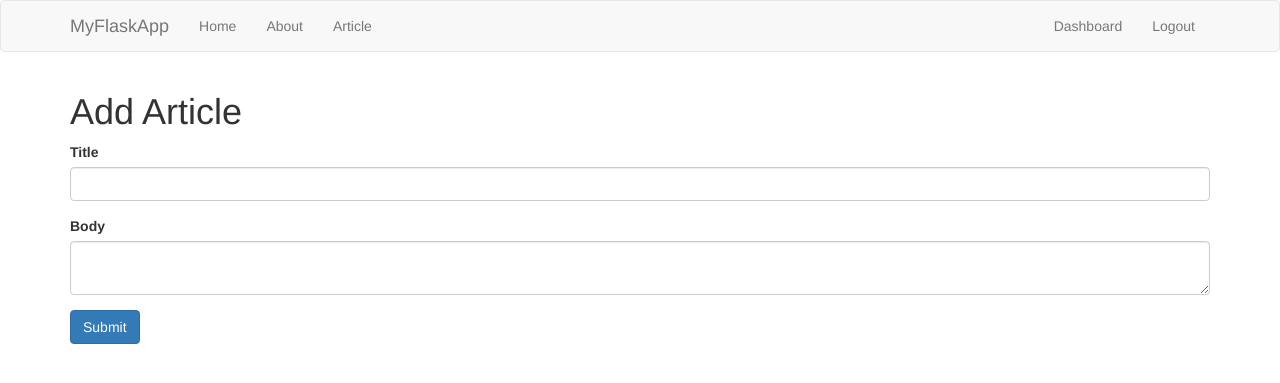
After one commit to hxperl/flask-from-scratch, a Flask app: page /add_article in a window 1280 px wide. The commit adds this page. Shown: the top 383 px of the page. Run offline with Flask 2, Linux system fonts and the light colour scheme; the visitor is signed in with stand-in values (Sample User, id 1); some libraries are stand-ins or nearby versions.

Commit message:
Dashboard & Articles

```diff
--- a/app.py
+++ b/app.py
@@ -39,14 +39,36 @@ def about():
 
 @app.route('/articles')
 def articles():
-    return render_template('articles.html', articles=Articles)
+    # Create cursor
+    cur = mysql.connection.cursor()
+
+    # Get articles
+    result = cur.execute("SELECT * FROM articles")
+
+    articles = cur.fetchall()
+
+    if result > 0:
+        return render_template('articles.html', articles=articles)
+    else:
+        msg = 'No Articles Found'
+        return render_template('articles.html', msg=msg)
+    # Close connection
+    cur.close()
 
 # Single Article
 
 
 @app.route('/article/<string:id>/')
 def article(id):
-    return render_template('article.html', id=id)
+    # Create cursor
+    cur = mysql.connection.cursor()
+
+    # Get articles
+    result = cur.execute("SELECT * FROM articles WHERE id = %s", [id])
+
+    article = cur.fetchone()
+
+    return render_template('article.html', article=article)
 
 # Register Form Class
 
@@ -147,6 +169,7 @@ def is_logged_in(f):
 
 
 @app.route('/logout')
+@is_logged_in
 def logout():
     session.clear()
     flash('You are now logged out', 'success')
@@ -158,7 +181,58 @@ def logout():
 @app.route('/dashboard')
 @is_logged_in
 def dashboard():
-    return render_template('dashboard.html')
+    # Create cursor
+    cur = mysql.connection.cursor()
+
+    # Get articles
+    result = cur.execute("SELECT * FROM articles")
+
+    articles = cur.fetchall()
+
+    if result > 0:
+        return render_template('dashboard.html', articles=articles)
+    else:
+        msg = 'No Articles Found'
+        return render_template('dashboard.html', msg=msg)
+    # Close connection
+    cur.close()
+
+# Article Form Class
+
+
+class ArticleForm(Form):
+    title = StringField('Title', [validators.Length(min=1, max=200)])
+    body = TextAreaField('Body', [validators.Length(min=3)])
+
+# Add Article
+
+
+@app.route('/add_article', methods=['GET', 'POST'])
+@is_logged_in
+def add_article():
+    form = ArticleForm(request.form)
+    if request.method == 'POST' and form.validate():
+        title = form.title.data
+        body = form.body.data
+
+        # Create Cursor
+        cur = mysql.connection.cursor()
+
+        # Execute
+        cur.execute("INSERT INTO articles(title, body, author) VALUES(%s, %s, %s)",
+                    (title, body, session['username']))
+
+        # Commit to DB
+        mysql.connection.commit()
+
+        # Close
+        cur.close()
+
+        flash('Article Created', 'success')
+
+        return redirect(url_for('dashboard'))
+    return render_template('add_article.html', form=form)
+
 
 if __name__ == '__main__':
     app.secret_key = 'secret123'
--- /dev/null
+++ b/templates/add_article.html
@@ -0,0 +1,14 @@
+{% extends 'layout.html' %} {% block body %}
+<h1>Add Article</h1> {% from "includes/_formhelpers.html" import render_field %}
+<form method="POST" action="">
+    <div class="form-group">
+        {{ render_field(form.title, class_="form-control") }}
+    </div>
+    <div class="form-group">
+        {{ render_field(form.body, class_="form-control", id="editor") }}
+    </div>
+    <p>
+        <input class="btn btn-primary" type="submit" value="Submit" />
+    </p>
+</form>
+{% endblock %}
--- a/templates/home.html
+++ b/templates/home.html
@@ -3,5 +3,8 @@
     <h1>Welcome To FlaskApp</h1>
     <p class="lead">
         This application is built on the Python Flask framework and is the focus for the "Python Flask From Scratch" Youtube series</p>
+    {% if session.logged_in == NULL %}
+    <a href="/register" class="btn btn-primary btn-lg">Register</a>
+    <a href="/login" class="btn btn-success btn-lg">Login</a> {% endif %}
 </div>
 {% endblock %}
--- a/templates/layout.html
+++ b/templates/layout.html
@@ -14,6 +14,10 @@
         {% include 'includes/_messages.html' %} {% block body %}{% endblock %}
     </div>
     <script src='https://maxcdn.bootstrapcdn.com/bootstrap/3.3.7/js/bootstrap.min.js'></script>
+    <script src="//cdn.ckeditor.com/4.6.2/basic/ckeditor.js"></script>
+    <script type="text/javascript">
+        CKEDITOR.replace('editor')
+    </script>
 </body>
 
 </html>
```
Also changed, not shown: templates/article.html (+7 -1 lines), templates/dashboard.html (+24 -1 lines).
